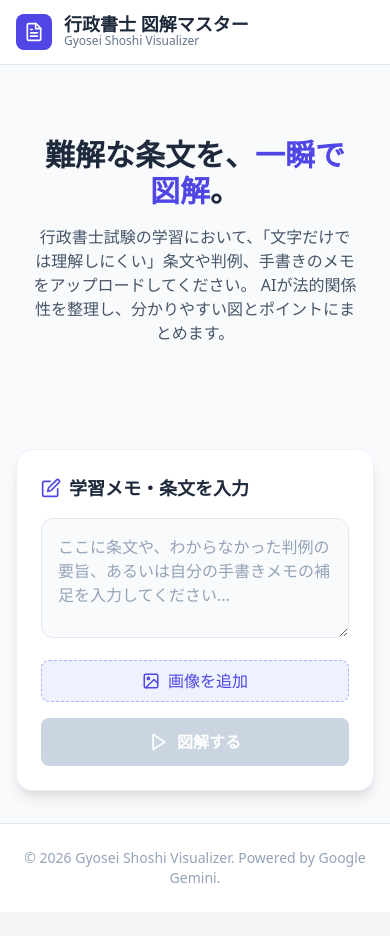
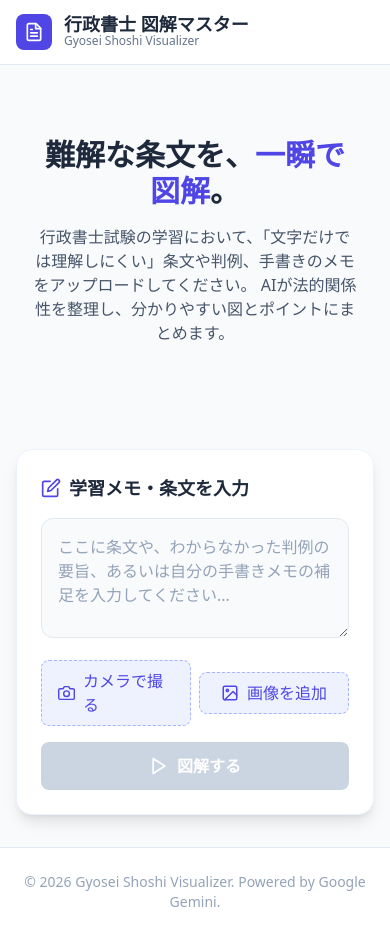
Before and after one commit to bakanayuzhouren-prog/gyosei-shoshi-visualizer, a React (Vite) app: page / in a window 390 px wide. Before the commit the page ends 912 px from the top, so only its background shows below. Built offline with nearby package versions, Linux system fonts and the light colour scheme.

Commit message:
Add camera functionality for mobile devices

```diff
--- a/components/InputArea.tsx
+++ b/components/InputArea.tsx
@@ -52,7 +52,7 @@ const InputArea: React.FC<InputAreaProps> = ({ onGenerate, loadingState }) => {
   return (
     <div className="bg-white p-6 rounded-2xl shadow-lg border border-indigo-50">
       <h2 className="text-lg font-bold text-slate-800 mb-4 flex items-center gap-2">
-        <svg xmlns="http://www.w3.org/2000/svg" width="20" height="20" viewBox="0 0 24 24" fill="none" stroke="currentColor" strokeWidth="2" strokeLinecap="round" strokeLinejoin="round" className="text-indigo-600"><path d="M11 4H4a2 2 0 0 0-2 2v14a2 2 0 0 0 2 2h14a2 2 0 0 0 2-2v-7"/><path d="M18.5 2.5a2.121 2.121 0 0 1 3 3L12 15l-4 1 1-4 9.5-9.5z"/></svg>
+        <svg xmlns="http://www.w3.org/2000/svg" width="20" height="20" viewBox="0 0 24 24" fill="none" stroke="currentColor" strokeWidth="2" strokeLinecap="round" strokeLinejoin="round" className="text-indigo-600"><path d="M11 4H4a2 2 0 0 0-2 2v14a2 2 0 0 0 2 2h14a2 2 0 0 0 2-2v-7" /><path d="M18.5 2.5a2.121 2.121 0 0 1 3 3L12 15l-4 1 1-4 9.5-9.5z" /></svg>
         学習メモ・条文を入力
       </h2>
 
@@ -70,7 +70,7 @@ const InputArea: React.FC<InputAreaProps> = ({ onGenerate, loadingState }) => {
               onClick={handleRemoveImage}
               className="absolute -top-2 -right-2 bg-red-500 text-white rounded-full p-1 shadow-md hover:bg-red-600 transition-colors"
             >
-              <svg xmlns="http://www.w3.org/2000/svg" width="16" height="16" viewBox="0 0 24 24" fill="none" stroke="currentColor" strokeWidth="2" strokeLinecap="round" strokeLinejoin="round"><line x1="18" y1="6" x2="6" y2="18"/><line x1="6" y1="6" x2="18" y2="18"/></svg>
+              <svg xmlns="http://www.w3.org/2000/svg" width="16" height="16" viewBox="0 0 24 24" fill="none" stroke="currentColor" strokeWidth="2" strokeLinecap="round" strokeLinejoin="round"><line x1="18" y1="6" x2="6" y2="18" /><line x1="6" y1="6" x2="18" y2="18" /></svg>
             </button>
           </div>
         )}
@@ -88,13 +88,26 @@ const InputArea: React.FC<InputAreaProps> = ({ onGenerate, loadingState }) => {
             <label className={`flex items-center justify-center gap-2 px-4 py-2 rounded-lg border border-dashed border-indigo-300 text-indigo-600 bg-indigo-50 hover:bg-indigo-100 cursor-pointer transition-colors w-full sm:w-auto ${isLoading ? 'opacity-50 pointer-events-none' : ''}`}>
               <input
                 type="file"
+                accept="image/*"
+                capture="environment"
+                className="hidden"
+                onChange={handleImageUpload}
+                disabled={isLoading}
+              />
+              <svg xmlns="http://www.w3.org/2000/svg" width="18" height="18" viewBox="0 0 24 24" fill="none" stroke="currentColor" strokeWidth="2" strokeLinecap="round" strokeLinejoin="round"><path d="M23 19a2 2 0 0 1-2 2H3a2 2 0 0 1-2-2V8a2 2 0 0 1 2-2h4l2-3h6l2 3h4a2 2 0 0 1 2 2z" /><circle cx="12" cy="13" r="4" /></svg>
+              <span>カメラで撮る</span>
+            </label>
+
+            <label className={`flex items-center justify-center gap-2 px-4 py-2 rounded-lg border border-dashed border-indigo-300 text-indigo-600 bg-indigo-50 hover:bg-indigo-100 cursor-pointer transition-colors w-full sm:w-auto ${isLoading ? 'opacity-50 pointer-events-none' : ''}`}>
+              <input
+                type="file"
                 ref={fileInputRef}
                 accept="image/*"
                 className="hidden"
                 onChange={handleImageUpload}
                 disabled={isLoading}
               />
-                <svg xmlns="http://www.w3.org/2000/svg" width="18" height="18" viewBox="0 0 24 24" fill="none" stroke="currentColor" strokeWidth="2" strokeLinecap="round" strokeLinejoin="round"><rect x="3" y="3" width="18" height="18" rx="2" ry="2"/><circle cx="8.5" cy="8.5" r="1.5"/><polyline points="21 15 16 10 5 21"/></svg>
+              <svg xmlns="http://www.w3.org/2000/svg" width="18" height="18" viewBox="0 0 24 24" fill="none" stroke="currentColor" strokeWidth="2" strokeLinecap="round" strokeLinejoin="round"><rect x="3" y="3" width="18" height="18" rx="2" ry="2" /><circle cx="8.5" cy="8.5" r="1.5" /><polyline points="21 15 16 10 5 21" /></svg>
               <span>画像を追加</span>
             </label>
             <span className="text-xs text-slate-400 hidden sm:inline">メモや条文の写真</span>
@@ -119,7 +132,7 @@ const InputArea: React.FC<InputAreaProps> = ({ onGenerate, loadingState }) => {
               </>
             ) : (
               <>
-                <svg xmlns="http://www.w3.org/2000/svg" width="20" height="20" viewBox="0 0 24 24" fill="none" stroke="currentColor" strokeWidth="2" strokeLinecap="round" strokeLinejoin="round"><polygon points="5 3 19 12 5 21 5 3"/></svg>
+                <svg xmlns="http://www.w3.org/2000/svg" width="20" height="20" viewBox="0 0 24 24" fill="none" stroke="currentColor" strokeWidth="2" strokeLinecap="round" strokeLinejoin="round"><polygon points="5 3 19 12 5 21 5 3" /></svg>
                 <span>図解する</span>
               </>
             )}
```
Lines whose indentation alone changed are shown as unchanged.
